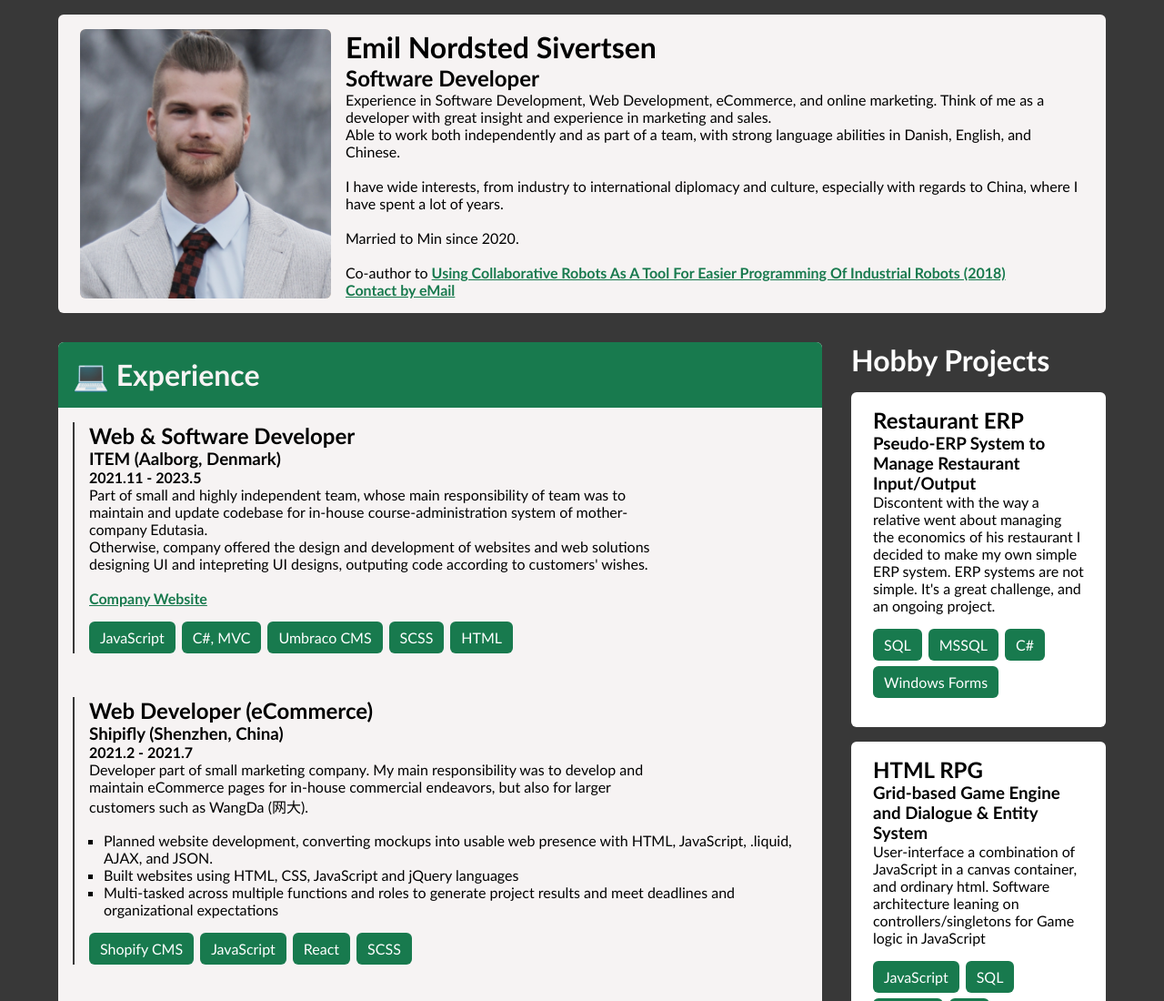
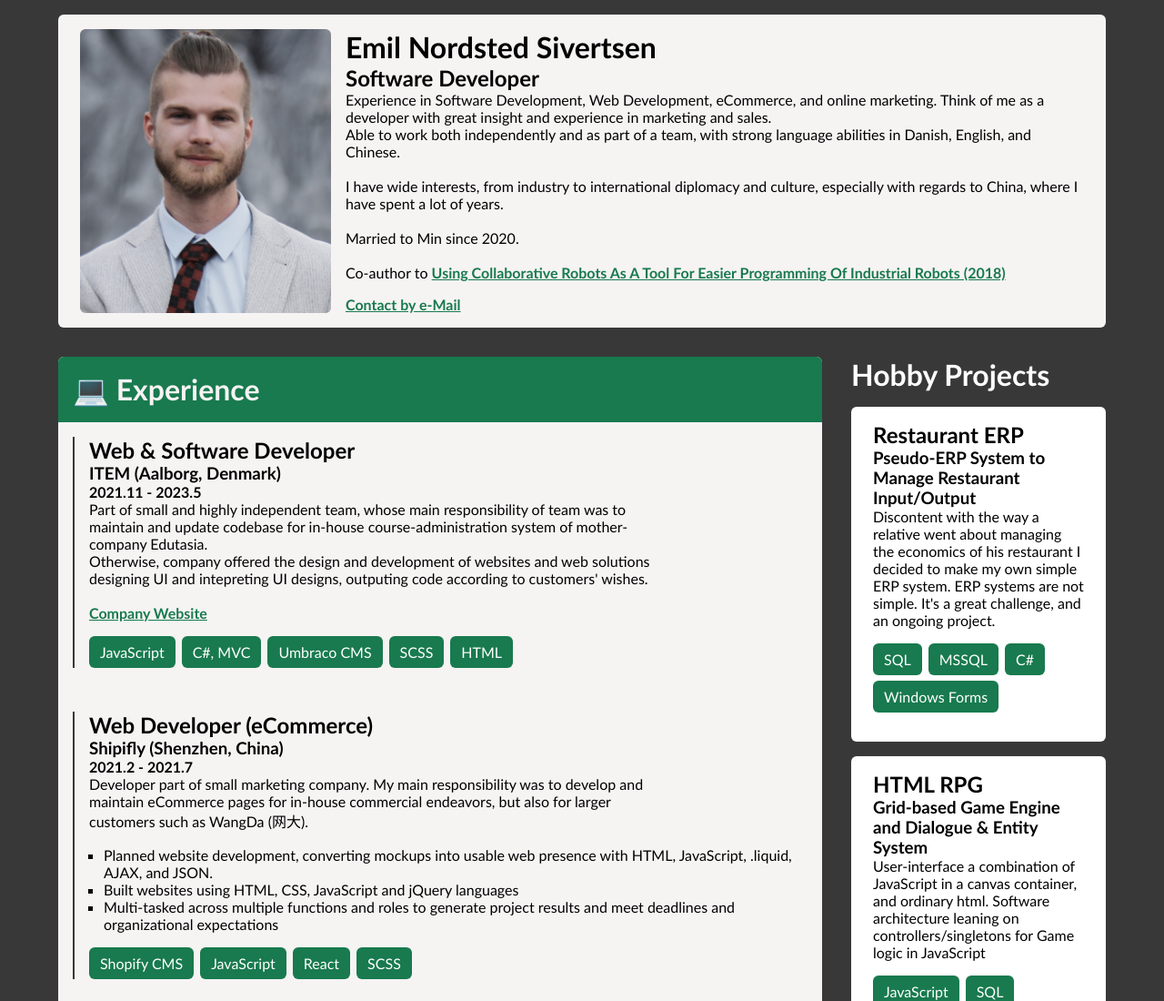
Before and after one commit to Esiver/Esiver.github.io, a website with bundled scripts: page index.html in a window 1280 px wide. Shown: the top 1100 px of the page at 91% size. Built offline with nearby package versions, Linux system fonts and the light colour scheme.

Commit message:
header spacing

```diff
--- a/index.html
+++ b/index.html
@@ -11,7 +11,8 @@
 <body class="page-width">
     <header >
         <img src="/img.jpg" alt="" srcset="" style="background-color: bisque;">
-        <div class="info">
+        <div class="header__body">
+            <div class="header__info">
                 <h1>
                     Emil Nordsted Sivertsen
                 </h1>
@@ -38,10 +39,6 @@
                 </p>
 
 
-            <a href ="mailto: emilarme@gmail.com">Contact by eMail</a>
-            <!-- <a class="button button--large" href="#">
-                Contact Me
-            </a> -->
 
     <!--
                 <h3>Featured Projects</h3>
@@ -83,8 +80,15 @@
                             </div>
                         </li>
                     </ul>
-            </div> -->
+                </div>  -->
+
+
             </div>
+            <div class="header__contact">
+                <a href ="mailto: emilarme@gmail.com">Contact by e-Mail</a>
+            </div>
+        </div>
+
 
     </header>
     <main >
--- a/src/scss/components/header.scss
+++ b/src/scss/components/header.scss
@@ -15,10 +15,16 @@ header {
         object-fit: cover;
         // aspect-ratio: 4 / 3 ;
     }
-    .info {
+
+
+}
+
+.header {
+
+    &__body {
         width: 75%;
         display: flex;
         flex-direction: column;
+        gap: 1rem;
     }
-
 }
```
Also changed, not shown: assets/style.css, 1 other file. Lines whose indentation alone changed are shown as unchanged.
